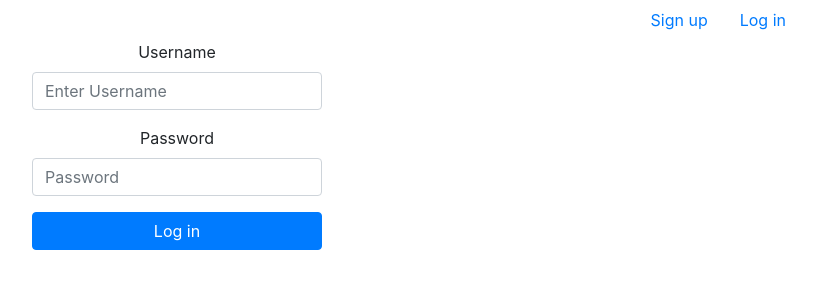
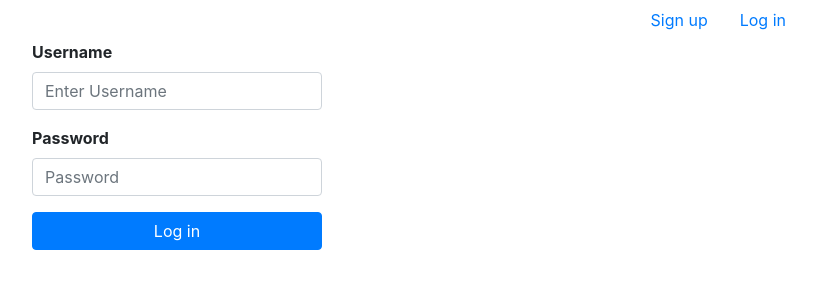
Before and after one commit to Ikaru90/forum-ui, a Vue app: page /login in a window 1280 px wide. Shown: the top 300 px of the page, without its empty margins (463-1279 px from the left). Built offline with nearby package versions, Linux system fonts and the light colour scheme; what vue-resource would draw is missing.

Commit message:
added sign up page

```diff
--- a/src/js/components/menu.vue
+++ b/src/js/components/menu.vue
@@ -26,6 +26,25 @@
         </li>
       </ul>
     </div>
+    <div class="modal" tabindex="-1" role="dialog">
+      <div class="modal-dialog" role="document">
+        <div class="modal-content">
+          <div class="modal-header">
+            <h5 class="modal-title">Modal title</h5>
+            <button type="button" class="close" data-dismiss="modal" aria-label="Close">
+              <span aria-hidden="true">&times;</span>
+            </button>
+          </div>
+          <div class="modal-body">
+            <p>Modal body text goes here.</p>
+          </div>
+          <div class="modal-footer">
+            <button type="button" class="btn btn-primary">Save changes</button>
+            <button type="button" class="btn btn-secondary" data-dismiss="modal">Close</button>
+          </div>
+        </div>
+      </div>
+    </div>
   </div>
 </template>
 
--- a/src/js/pages/login.vue
+++ b/src/js/pages/login.vue
@@ -1,14 +1,14 @@
 <template>
   <div class="row justify-content-center">
-    <div class="text-center col-xl-3 col-lg-4 col-md-5 col-sm-8">
+    <div class="col-xl-3 col-lg-4 col-md-5 col-sm-8">
       <form>
         <div class="form-group">
-          <label for="username">Username</label>
-          <input type="text" class="form-control" id="username" placeholder="Enter Username" autocomplete="off">
+          <label for="username"><b>Username</b></label>
+          <input required type="text" class="form-control" id="username" placeholder="Enter Username" autocomplete="off">
         </div>
         <div class="form-group">
-          <label for="password">Password</label>
-          <input type="password" class="form-control" id="password" placeholder="Password">
+          <label for="password"><b>Password</b></label>
+          <input required type="password" class="form-control" id="password" placeholder="Password">
         </div>
         <button type="submit" class="btn btn-block btn-primary">Log in</button>
       </form>
--- /dev/null
+++ b/src/js/pages/signup.vue
@@ -0,0 +1,29 @@
+<template>
+  <div class="row justify-content-center">
+    <div class="col-xl-3 col-lg-4 col-md-5 col-sm-8">
+      <form>
+        <div class="form-group">
+          <label for="username"><b>Username</b></label>
+          <input required type="text" class="form-control" id="username" placeholder="Enter Username" autocomplete="off">
+        </div>
+        <div class="form-group">
+          <label for="firstName"><b>FirstName</b></label>
+          <input required type="text" class="form-control" id="firstName" placeholder="Enter firstName" autocomplete="off">
+        </div>
+        <div class="form-group">
+          <label for="lastName"><b>LastName</b></label>
+          <input required type="text" class="form-control" id="lastName" placeholder="Enter lastName" autocomplete="off">
+        </div>
+        <div class="form-group">
+          <label for="password"><b>Password</b></label>
+          <input required type="password" class="form-control" id="password" placeholder="Password">
+        </div>
+        <div class="form-group">
+          <label for="confirmPassword"><b>Confirm Password</b></label>
+          <input required type="password" class="form-control" id="confirmPassword" placeholder="Confirm Password">
+        </div>
+        <button type="submit" class="btn btn-block btn-primary">Sign Up</button>
+      </form>
+    </div>
+  </div>
+</template>
--- a/src/js/routes.js
+++ b/src/js/routes.js
@@ -1,6 +1,7 @@
 const messages = () => import('./pages/messages');
 const notFound = () => import('./pages/notFound');
 const login = () => import('./pages/login');
+const signup = () => import('./pages/signup');
 
 const routes = [
   {
@@ -17,6 +18,11 @@ const routes = [
     component: login
   },
   {
+    path: '/signup',
+    name: 'signup',
+    component: signup
+  },
+  {
     path: '*',
     name: 'notFound',
     component: notFound
```
